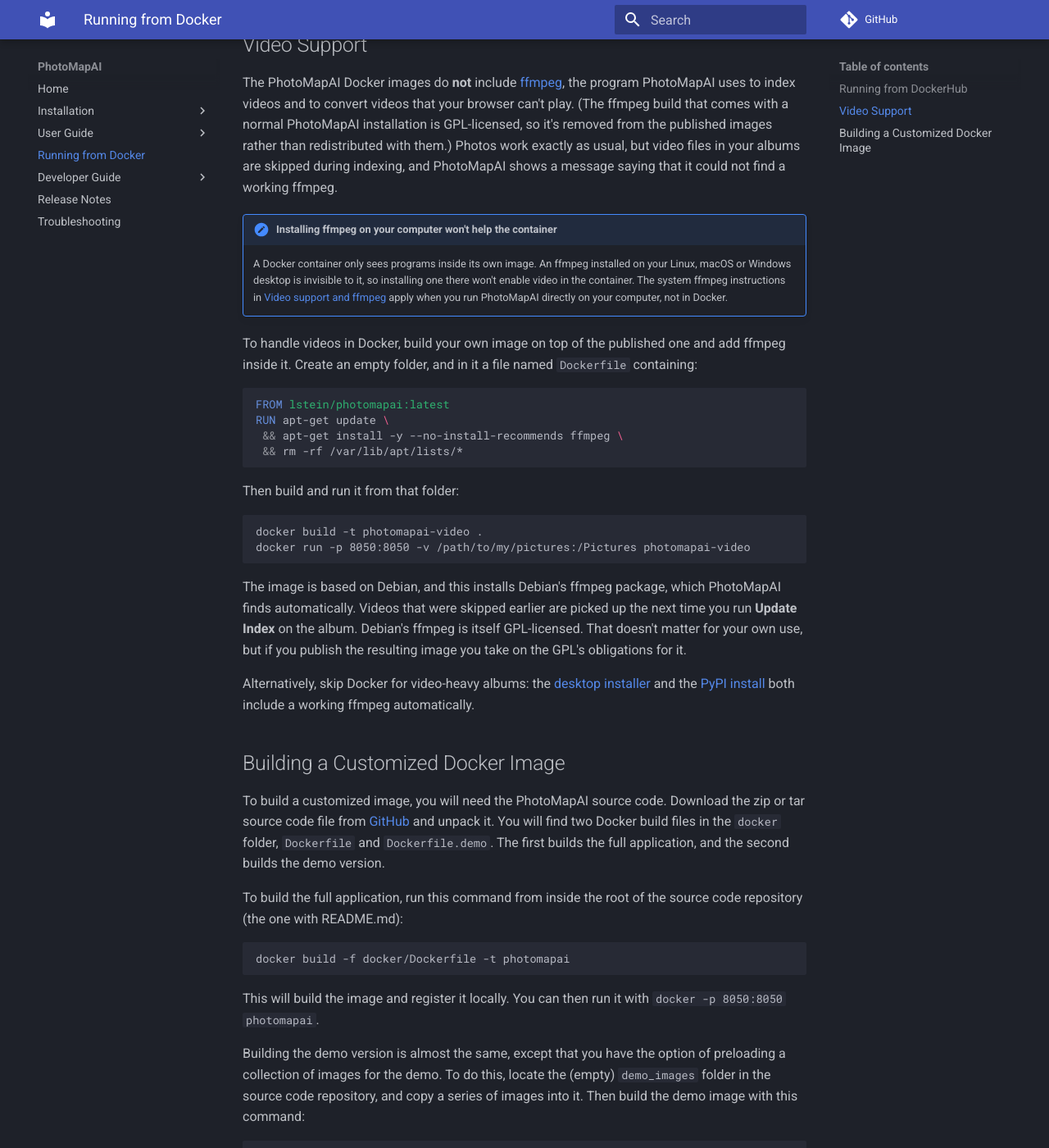
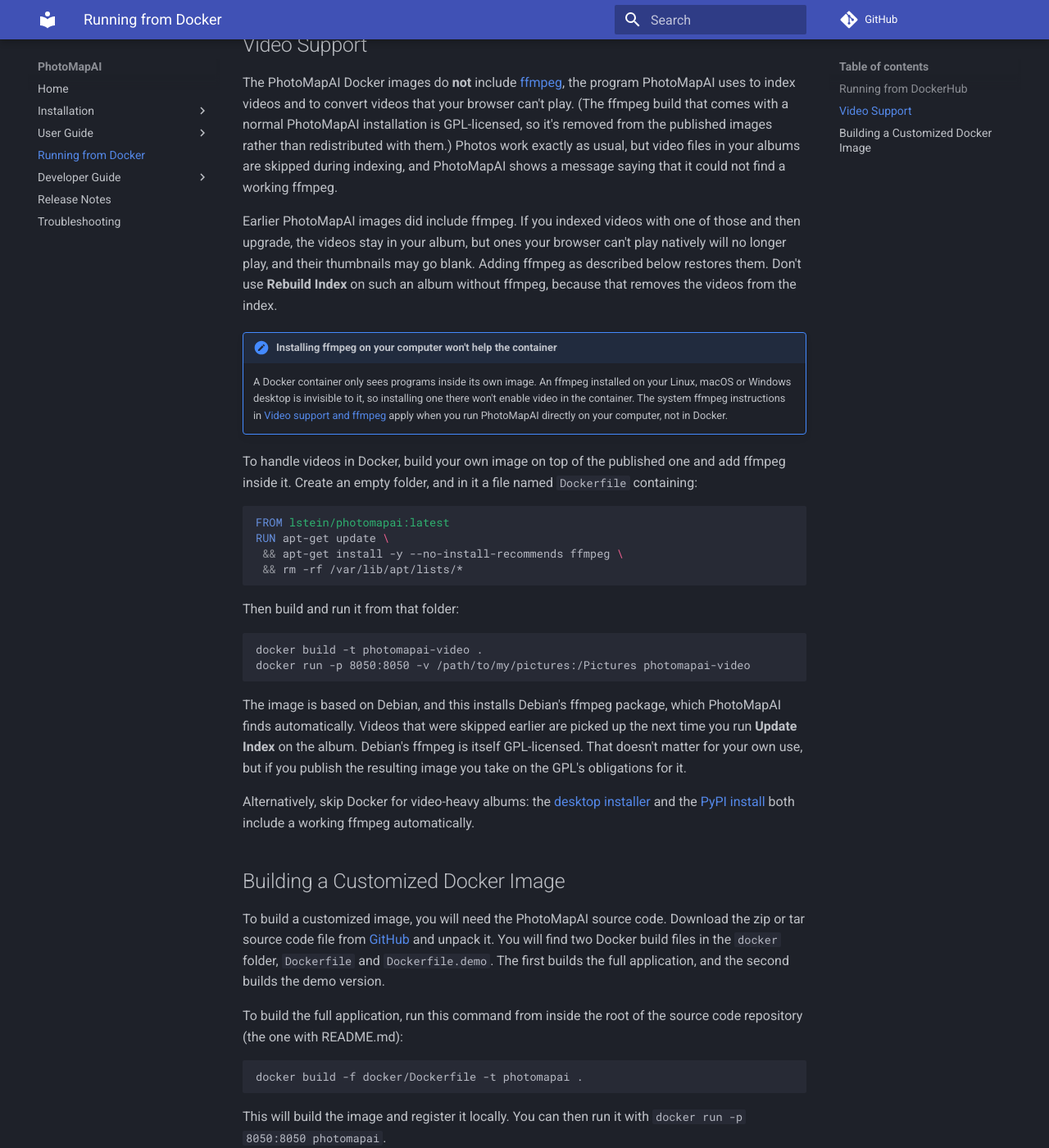
Before and after one commit to lstein/PhotoMapAI, an MkDocs documentation site: the page built from docs/docker.md, in a window 1280 px wide and 1400 px high, scrolled down 1096 px. Shown: the whole window at 82% size. Built offline with MkDocs 1.6.1 and Material for MkDocs 9.7.7, drawn with Linux system fonts in a browser that asks for light colours; comment, search, counter and statistics services are not loaded; some of the changed text lies outside the part shown.

Commit message:
Address review: upgrade note, GUI-launch caveat, fix docker build commands
Co-Authored-By: Claude Opus 5.5 <noreply@anthropic.com>

````diff
--- a/docs/docker.md
+++ b/docs/docker.md
@@ -30,6 +30,8 @@ You may find earlier versions of PhotoMapAI on DockerHub. Just do `docker search
 
 The PhotoMapAI Docker images do **not** include [ffmpeg](https://ffmpeg.org), the program PhotoMapAI uses to index videos and to convert videos that your browser can't play. (The ffmpeg build that comes with a normal PhotoMapAI installation is GPL-licensed, so it's removed from the published images rather than redistributed with them.) Photos work exactly as usual, but video files in your albums are skipped during indexing, and PhotoMapAI shows a message saying that it could not find a working ffmpeg.
 
+Earlier PhotoMapAI images did include ffmpeg. If you indexed videos with one of those and then upgrade, the videos stay in your album, but ones your browser can't play natively will no longer play, and their thumbnails may go blank. Adding ffmpeg as described below restores them. Don't use **Rebuild Index** on such an album without ffmpeg, because that removes the videos from the index.
+
 !!! note "Installing ffmpeg on your computer won't help the container"
     A Docker container only sees programs inside its own image. An ffmpeg installed on your Linux, macOS or Windows desktop is invisible to it, so installing one there won't enable video in the container. The system ffmpeg instructions in [Video support and ffmpeg](installation.md#video-support-and-ffmpeg) apply when you run PhotoMapAI directly on your computer, not in Docker.
 
@@ -60,15 +62,15 @@ To build a customized image, you will need the PhotoMapAI source code. Download
 To build the full application, run this command from inside the root of the source code repository (the one with README.md):
 
 ```
-docker build -f docker/Dockerfile -t photomapai
+docker build -f docker/Dockerfile -t photomapai .
 ```
 
-This will build the image and register it locally. You can then run it with `docker -p 8050:8050 photomapai`.
+This will build the image and register it locally. You can then run it with `docker run -p 8050:8050 photomapai`.
 
 Building the demo version is almost the same, except that you have the option of preloading a collection of images for the demo. To do this, locate the (empty) `demo_images` folder in the source code repository, and copy a series of images into it. Then build the demo image with this command:
 
 ```
-docker build -f docker/Dockerfile.demo -t photomapai-demo
+docker build -f docker/Dockerfile.demo -t photomapai-demo .
 ```
 
 The image will be built as before, but now you should see messages about loading and indexing the demo images.
````
Also changed, not shown: docs/installation.md (+2 -2 lines).
